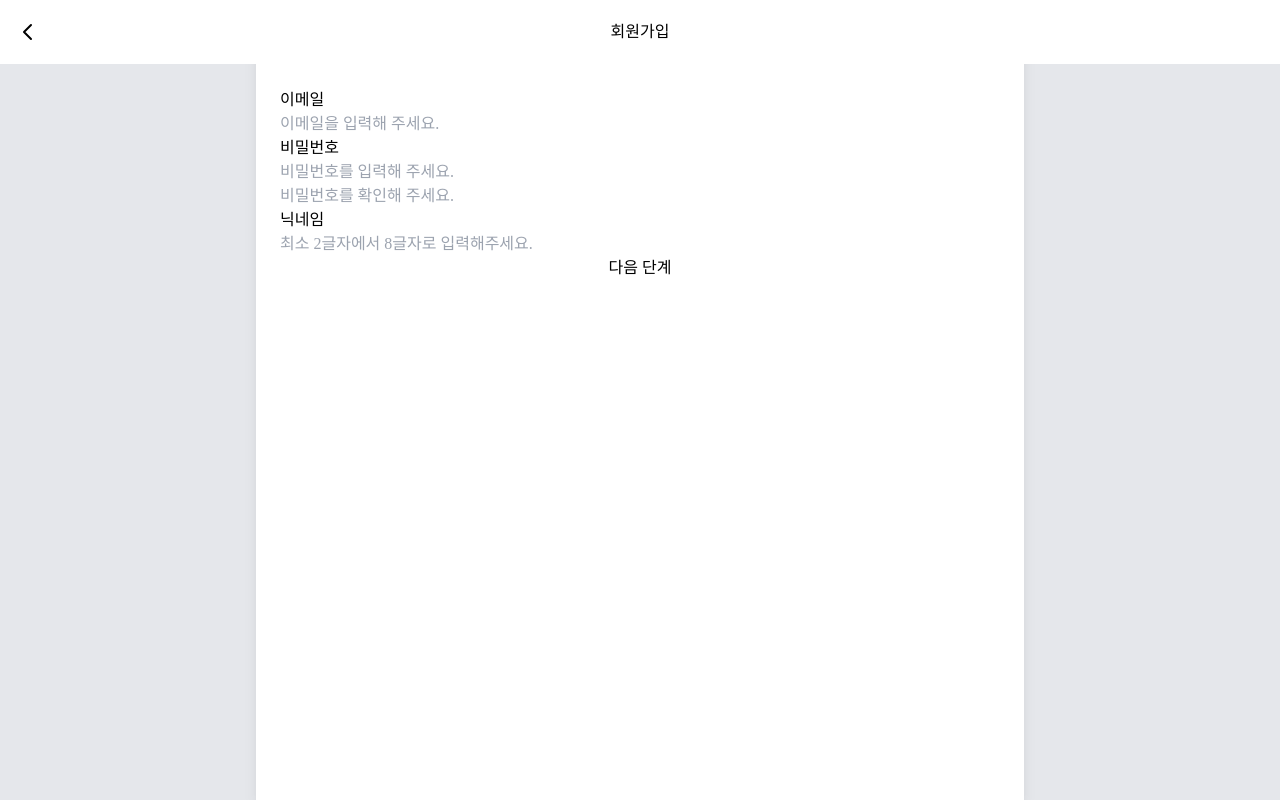
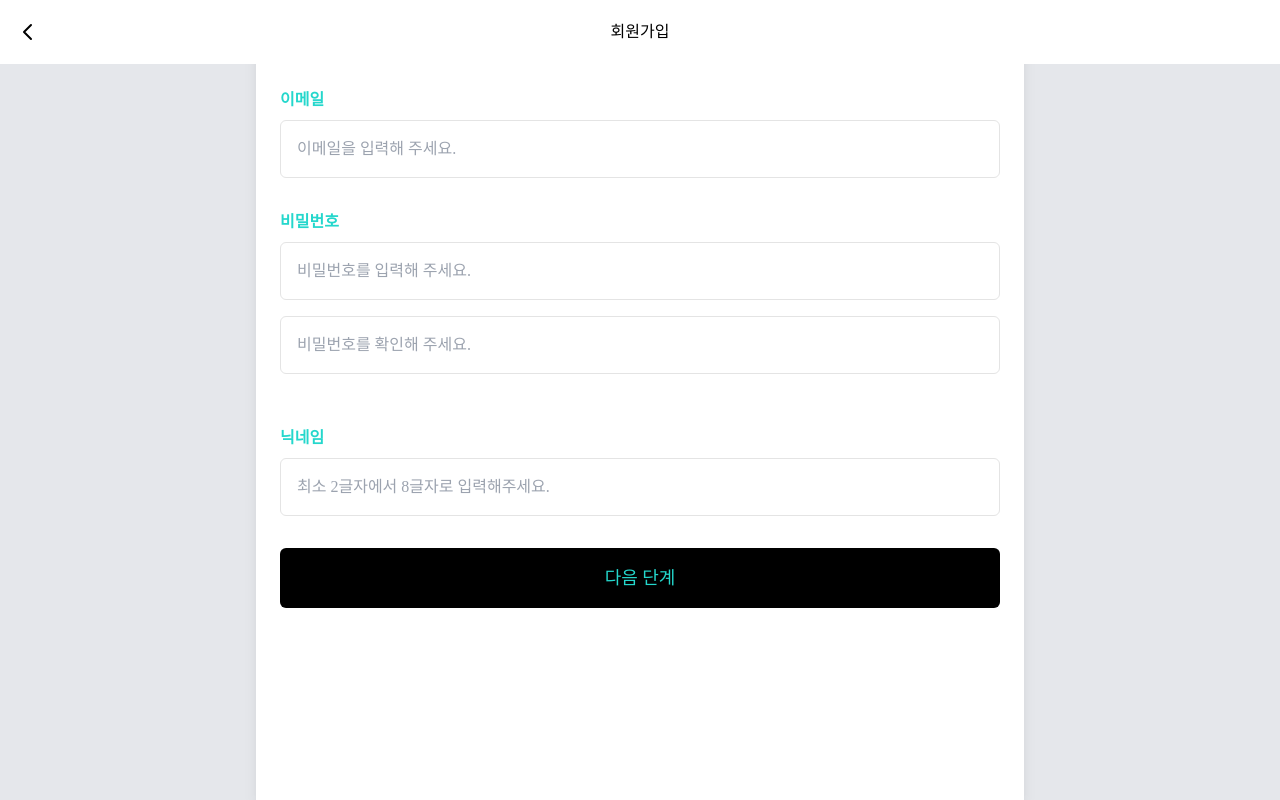
Before and after one commit to Endless-Creation-32nd/refill-front, a Next.js app: page /signup in a window 1280 px wide. Built offline with nearby package versions, Linux system fonts and the light colour scheme.

Commit message:
[Design]: 회원가입 페이지 디자인 중

```diff
--- a/pages/signup.tsx
+++ b/pages/signup.tsx
@@ -145,9 +145,9 @@ const Signup: NextPageWithLayout = () => {
   };
   return (
     <>
-      <form className='flex flex-col p-6'>
+      <form className='relative flex h-full flex-col p-6'>
         <label htmlFor='email' className='flex flex-col'>
-          <span>이메일</span>
+          <span className='mb-2 font-bold text-mint-main'>이메일</span>
           <input
             id='email'
             type='email'
@@ -156,11 +156,14 @@ const Signup: NextPageWithLayout = () => {
             value={form.email}
             onChange={onChangeEmail}
             placeholder='이메일을 입력해 주세요.'
+            className='rounded-md border border-light-gray p-4'
           />
-          {isDuplicatedEmail && <p>이미 사용중인 이메일입니다.</p>}
+          <p className='mt-2 h-6 text-xs text-warning'>
+            {isDuplicatedEmail && '이미 사용중인 이메일입니다.'}
+          </p>
         </label>
-        <label htmlFor='password' className='flex flex-col'>
-          <span>비밀번호</span>
+        <label htmlFor='password' className='mb-5 flex flex-col'>
+          <span className='mb-2 font-bold text-mint-main'>비밀번호</span>
           <input
             id='password'
             type='password'
@@ -169,6 +172,7 @@ const Signup: NextPageWithLayout = () => {
             value={form.password}
             onChange={onChangePassWord}
             placeholder='비밀번호를 입력해 주세요.'
+            className='mb-4 rounded-md border border-light-gray p-4'
           />
           <input
             id='passwordConfirm'
@@ -178,11 +182,14 @@ const Signup: NextPageWithLayout = () => {
             value={form.passwordConfirm}
             onChange={onChangePasswordConfirm}
             placeholder='비밀번호를 확인해 주세요.'
+            className='rounded-md border border-light-gray p-4'
           />
-          {!isSamePassword && <p>비밀번호가 일치하지 않습니다.</p>}
+          <p className='mt-2 h-6 text-xs text-warning'>
+            {!isSamePassword && '비밀번호가 일치하지 않습니다.'}
+          </p>
         </label>
         <label htmlFor='nickname' className='flex flex-col'>
-          <span>닉네임</span>
+          <span className='mb-2 font-bold text-mint-main'>닉네임</span>
           <input
             id='nickname'
             type='text'
@@ -191,13 +198,24 @@ const Signup: NextPageWithLayout = () => {
             value={form.nickname}
             onChange={onChangeNickname}
             placeholder='최소 2글자에서 8글자로 입력해주세요.'
+            className='rounded-md border border-light-gray p-4'
           />
-          {isValidNickname && !isDuplicatedNickname && (
-            <p>사용가능한 닉네임입니다.</p>
-          )}
-          {isDuplicatedNickname && <p>이미 사용 중인 닉네임입니다.</p>}
+          <p className='mt-2 h-6 text-xs'>
+            <span className='text-mint-main'>
+              {isValidNickname &&
+                !isDuplicatedNickname &&
+                '사용가능한 닉네임입니다.'}
+            </span>
+            <span className='text-warning'>
+              {isDuplicatedNickname && '이미 사용 중인 닉네임입니다.'}
+            </span>
+          </p>
         </label>
-        <button type='submit' onClick={onClickNextStep}>
+        <button
+          type='submit'
+          onClick={onClickNextStep}
+          className='w-full rounded-md bg-black py-4 text-lg text-mint-main'
+        >
           다음 단계
         </button>
       </form>
```
